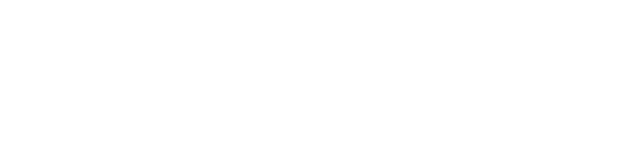
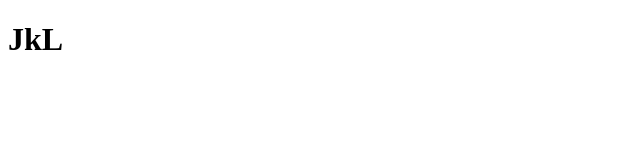
Before and after one commit to JoelCOsorio/system-admi, a plain HTML site: page index.html in a window 1280 px wide. Shown: the full height of the page, 0-640 px from the left. Drawn offline with Linux system fonts and the light colour scheme.

Commit message:
Actualizar el index.html

```diff
--- a/index.html
+++ b/index.html
@@ -6,6 +6,6 @@
     <title>System Admin</title>
 </head>
 <body>
-
+    <h1>JkL</h1>
 </body>
 </html>
```
